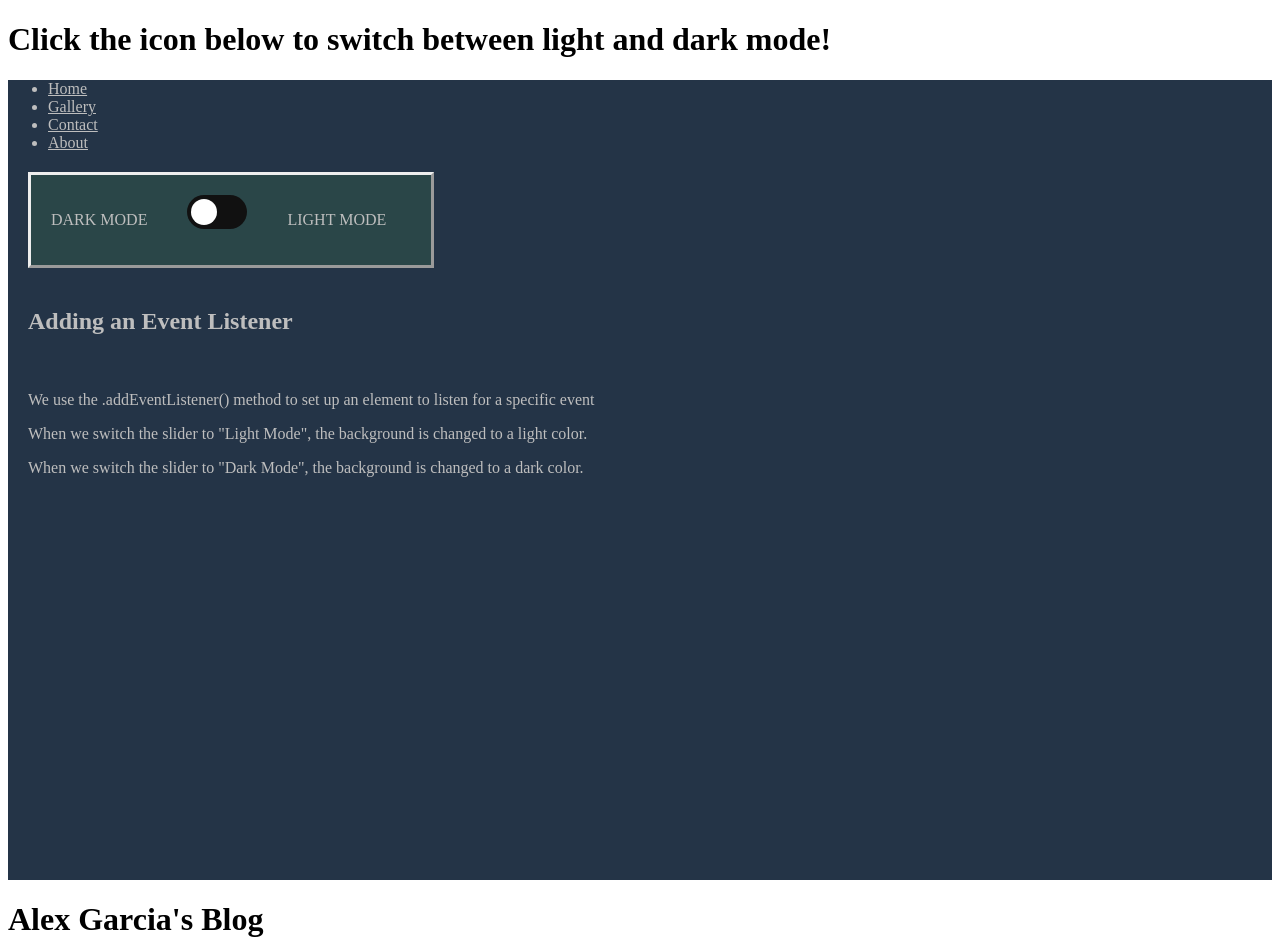
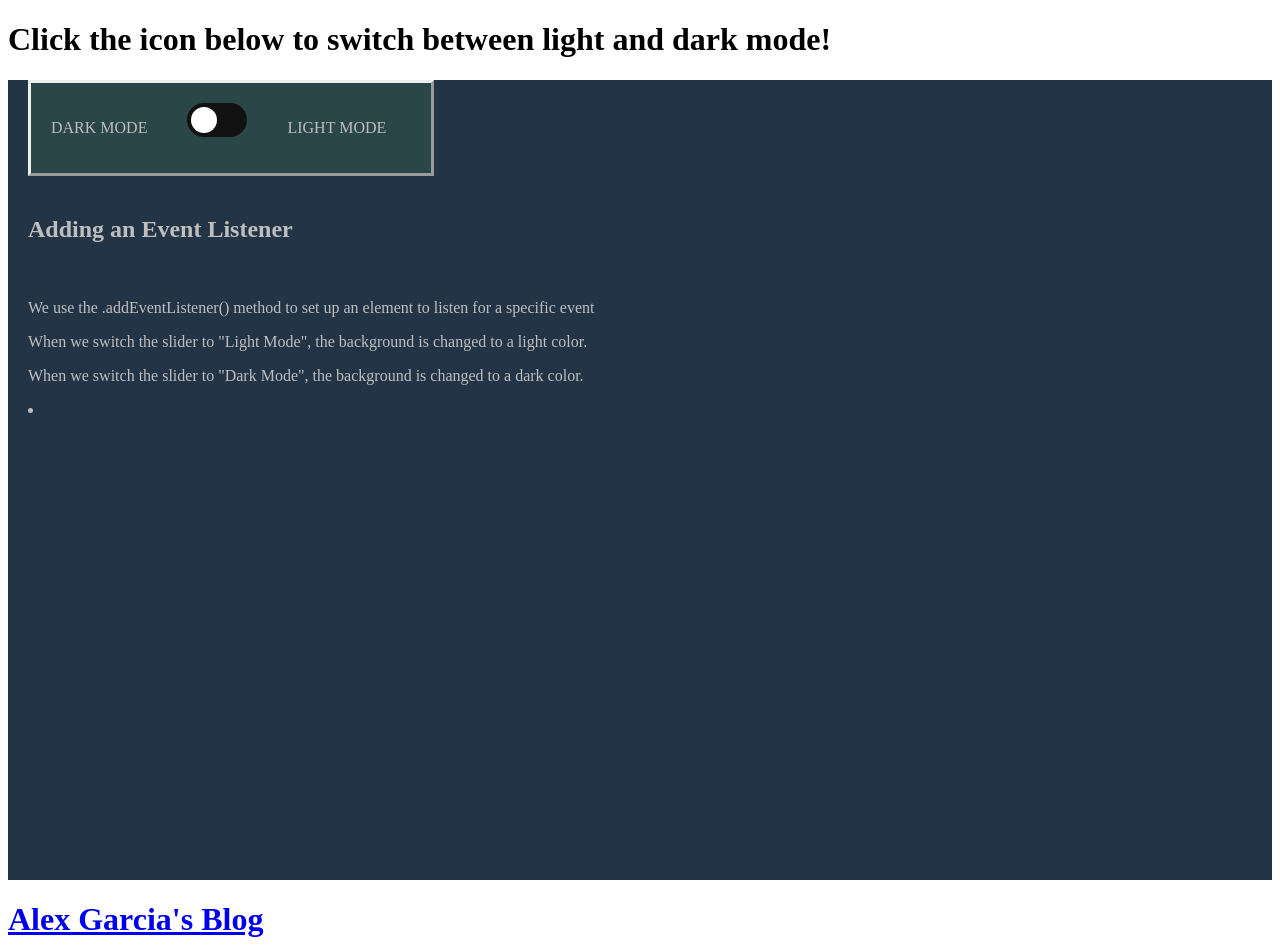
Before and after one commit to tuffythejeep/alex-bloggy-blog, a plain HTML site: page index.html in a window 1280 px wide. Shown: the top 952 px of the page. Drawn offline with Linux system fonts and the light colour scheme.

Commit message:
adjusted html and other things

```diff
--- a/assets/css/style.css
+++ b/assets/css/style.css
@@ -9,7 +9,6 @@
   background-color:#243447;
   height: 100vh;
   color: #bebebe
-
 }
 
 .dark li a {
--- a/index.html
+++ b/index.html
@@ -12,14 +12,8 @@
   </h1>
   <div class="container dark">
     <div class="menu">
-      <ul>
-        <li><a href="#home">Home</a></li>
-        <li><a href="#gallery">Gallery</a></li>
-        <li><a href="#contact">Contact</a></li>
-        <li><a href="#about">About</a></li>
-      </ul>
     </div>
-  <div class="row toggle">
+      <div class="row toggle">
       <div class="col">
         <p>DARK MODE</p>
       </div>
@@ -39,6 +33,11 @@
         <p>We use the .addEventListener() method to set up an element to listen for a specific event</p>
         <p id= "light-mode">When we switch the slider to "Light Mode", the background is changed to a light color.</p>
         <p id = "dark-mode">When we switch the slider to "Dark Mode", the background is changed to a dark color.</p>
+         <li>
+             <a
+          href="blog.html"
+        >
+        </li>
       </div>
 </header>
 
@@ -47,7 +46,7 @@
       <h1>Alex Garcia's Blog</h1>
       <nav id="h2-header">
     <ul>
-                <li></li>
+        <li></li>
         <li></li>
         <li></li>
         <li></li>
```
